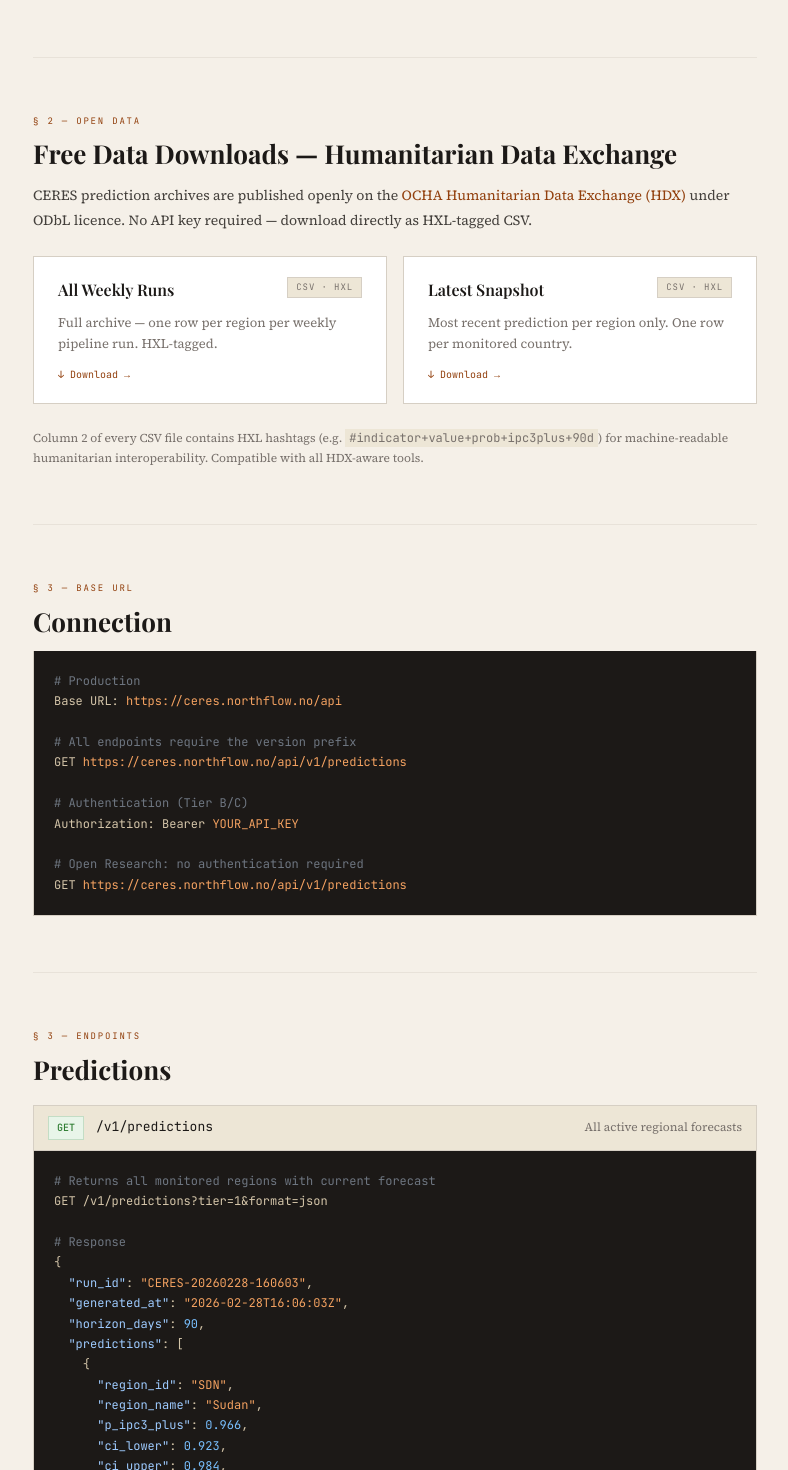
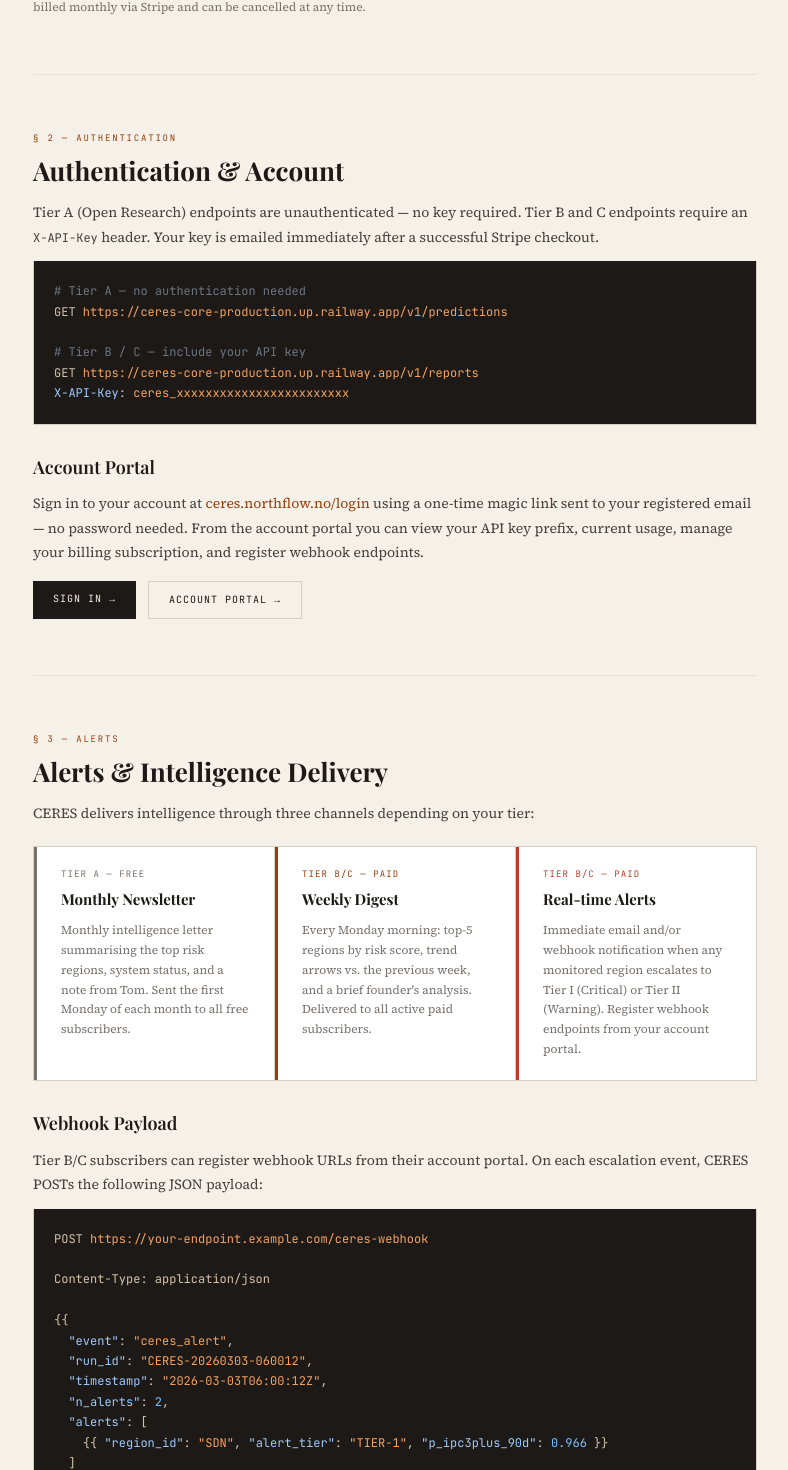
Before and after one commit to northflowlabs/ceres, a Next.js app: page /api-access in a window 1280 px wide. Shown: the part 1000-2470 px from the top of the page, without its empty margins (393-1181 px from the left). Built offline with nearby package versions, Linux system fonts and the light colour scheme.

Commit message:
feat: API access page — updated tiers, auth section, alerts/digest section, correct base URL + X-API-Key header, section numbering fixed

```diff
--- a/src/app/api-access/page.tsx
+++ b/src/app/api-access/page.tsx
@@ -147,6 +147,8 @@ function CheckoutModal({
 const TOC = [
   { id: "access",      label: "Access Tiers"    },
   { id: "hdx",         label: "Open Data (HDX)" },
+  { id: "auth",        label: "Authentication"  },
+  { id: "alerts",      label: "Alerts & Digest" },
   { id: "base",        label: "Base URL"         },
   { id: "predictions", label: "Predictions"      },
   { id: "hypotheses",  label: "Hypotheses"       },
@@ -167,7 +169,7 @@ const TIERS = [
       "All hypothesis data",
       "Admin1 signal breakdown",
       "500 requests / month",
-      "Academic & NGO use",
+      "Monthly intelligence newsletter",
       "CC BY 4.0 licence",
     ],
   },
@@ -180,10 +182,10 @@ const TIERS = [
     features: [
       "Everything in Open Research",
       "10,000 requests / month",
-      "Full prediction history",
-      "Webhook alerts — Tier I/II events",
+      "Real-time Tier I/II email alerts",
+      "Weekly intelligence digest",
+      "Webhook delivery — any endpoint",
       "PDF intelligence reports",
-      "Priority email support",
     ],
   },
   {
@@ -496,8 +498,91 @@ export default function ApiAccessPage() {
             </p>
           </section>
 
+          <section id="auth" style={section}>
+            <div style={sectionLabel}>&sect; 2 &mdash; Authentication</div>
+            <h2 style={h2Style}>Authentication &amp; Account</h2>
+            <p style={pStyle}>
+              Tier A (Open Research) endpoints are unauthenticated — no key required.
+              Tier B and C endpoints require an <code style={{ fontFamily: "var(--mono)", fontSize: 12 }}>X-API-Key</code> header.
+              Your key is emailed immediately after a successful Stripe checkout.
+            </p>
+            <Code>
+              <Cm># Tier A — no authentication needed{"\n"}</Cm>
+              {"GET "}<Str>https://ceres-core-production.up.railway.app/v1/predictions</Str>{"\n\n"}
+              <Cm># Tier B / C — include your API key{"\n"}</Cm>
+              {"GET "}<Str>https://ceres-core-production.up.railway.app/v1/reports</Str>{"\n"}
+              <Key>{"X-API-Key"}</Key>{": "}<Str>ceres_xxxxxxxxxxxxxxxxxxxxxxxx</Str>
+            </Code>
+            <h3 style={h3Style}>Account Portal</h3>
+            <p style={pStyle}>
+              Sign in to your account at{" "}
+              <a href="/login" style={{ color: "var(--earth)" }}>ceres.northflow.no/login</a>{" "}
+              using a one-time magic link sent to your registered email — no password needed.
+              From the account portal you can view your API key prefix, current usage,
+              manage your billing subscription, and register webhook endpoints.
+            </p>
+            <div style={{ display: "flex", gap: 12, margin: "16px 0 0" }}>
+              <a href="/login" style={{ display: "inline-block", padding: "10px 20px", fontFamily: "var(--mono)", fontSize: 10, letterSpacing: "0.1em", textTransform: "uppercase", background: "var(--ink)", color: "var(--parchment)", textDecoration: "none" }}>
+                Sign In &rarr;
+              </a>
+              <a href="/account" style={{ display: "inline-block", padding: "10px 20px", fontFamily: "var(--mono)", fontSize: 10, letterSpacing: "0.1em", textTransform: "uppercase", background: "transparent", color: "var(--ink)", border: "1px solid var(--border)", textDecoration: "none" }}>
+                Account Portal &rarr;
+              </a>
+            </div>
+          </section>
+
+          <section id="alerts" style={section}>
+            <div style={sectionLabel}>&sect; 3 &mdash; Alerts</div>
+            <h2 style={h2Style}>Alerts &amp; Intelligence Delivery</h2>
+            <p style={pStyle}>
+              CERES delivers intelligence through three channels depending on your tier:
+            </p>
+            <div style={{ display: "grid", gridTemplateColumns: "1fr 1fr 1fr", gap: 1, background: "var(--border)", border: "1px solid var(--border)", margin: "20px 0 24px" }}>
+              {[
+                {
+                  label: "Monthly Newsletter",
+                  tier: "Tier A — Free",
+                  color: "var(--ink-light)",
+                  desc: "Monthly intelligence letter summarising the top risk regions, system status, and a note from Tom. Sent the first Monday of each month to all free subscribers.",
+                },
+                {
+                  label: "Weekly Digest",
+                  tier: "Tier B/C — Paid",
+                  color: "var(--earth)",
+                  desc: "Every Monday morning: top-5 regions by risk score, trend arrows vs. the previous week, and a brief founder's analysis. Delivered to all active paid subscribers.",
+                },
+                {
+                  label: "Real-time Alerts",
+                  tier: "Tier B/C — Paid",
+                  color: "var(--crisis)",
+                  desc: "Immediate email and/or webhook notification when any monitored region escalates to Tier I (Critical) or Tier II (Warning). Register webhook endpoints from your account portal.",
+                },
+              ].map(({ label, tier: t, color, desc }) => (
+                <div key={label} style={{ background: "white", padding: "20px 24px", borderLeft: `3px solid ${color}` }}>
+                  <div style={{ fontFamily: "var(--mono)", fontSize: 9, letterSpacing: "0.12em", textTransform: "uppercase", color, marginBottom: 6 }}>{t}</div>
+                  <div style={{ fontFamily: "var(--display)", fontSize: 15, fontWeight: 700, color: "var(--ink)", marginBottom: 10 }}>{label}</div>
+                  <p style={{ fontSize: 12, color: "var(--ink-light)", lineHeight: 1.65, margin: 0 }}>{desc}</p>
+                </div>
+              ))}
+            </div>
+            <h3 style={h3Style}>Webhook Payload</h3>
+            <p style={pStyle}>Tier B/C subscribers can register webhook URLs from their account portal. On each escalation event, CERES POSTs the following JSON payload:</p>
+            <Code>
+              {"POST "}<Str>https://your-endpoint.example.com/ceres-webhook</Str>{"\n\n"}
+              {"Content-Type: application/json\n\n"}
+              {"{{\n"}
+              {"  "}<Key>"event"</Key>{": "}<Str>"ceres_alert"</Str>{",\n"}
+              {"  "}<Key>"run_id"</Key>{": "}<Str>"CERES-20260303-060012"</Str>{",\n"}
+              {"  "}<Key>"timestamp"</Key>{": "}<Str>"2026-03-03T06:00:12Z"</Str>{",\n"}
+              {"  "}<Key>"n_alerts"</Key>{": "}<Num>2</Num>{",\n"}
+              {"  "}<Key>"alerts"</Key>{": [\n"}
+              {"    {{ "}<Key>"region_id"</Key>{": "}<Str>"SDN"</Str>{", "}<Key>"alert_tier"</Key>{": "}<Str>"TIER-1"</Str>{", "}<Key>"p_ipc3plus_90d"</Key>{": "}<Num>0.966</Num>{" }}\n"}
+              {"  ]\n}}"}
+            </Code>
+          </section>
+
           <section id="hdx" style={section}>
-            <div style={sectionLabel}>§ 2 — Open Data</div>
+            <div style={sectionLabel}>&sect; 4 &mdash; Open Data</div>
             <h2 style={h2Style}>Free Data Downloads — Humanitarian Data Exchange</h2>
             <p style={pStyle}>
               CERES prediction archives are published openly on the{" "}
@@ -542,22 +627,22 @@ export default function ApiAccessPage() {
           </section>
 
           <section id="base" style={section}>
-            <div style={sectionLabel}>§ 3 — Base URL</div>
+            <div style={sectionLabel}>&sect; 5 &mdash; Base URL</div>
             <h2 style={h2Style}>Connection</h2>
             <Code>
-              <Cm># Production{"\n"}</Cm>
-              {"Base URL: "}<Str>https://ceres.northflow.no/api</Str>{"\n\n"}
+              <Cm># Production base URL{"\n"}</Cm>
+              {"Base URL: "}<Str>https://ceres-core-production.up.railway.app</Str>{"\n\n"}
               <Cm># All endpoints require the version prefix{"\n"}</Cm>
-              {"GET "}<Str>https://ceres.northflow.no/api/v1/predictions</Str>{"\n\n"}
-              <Cm># Authentication (Tier B/C){"\n"}</Cm>
-              {"Authorization: Bearer "}<Str>YOUR_API_KEY</Str>{"\n\n"}
-              <Cm># Open Research: no authentication required{"\n"}</Cm>
-              {"GET "}<Str>https://ceres.northflow.no/api/v1/predictions</Str>
+              {"GET "}<Str>https://ceres-core-production.up.railway.app/v1/predictions</Str>{"\n\n"}
+              <Cm># Tier B/C authentication — header, not Bearer token{"\n"}</Cm>
+              {"X-API-Key: "}<Str>ceres_xxxxxxxxxxxxxxxxxxxxxxxx</Str>{"\n\n"}
+              <Cm># Tier A — no key required{"\n"}</Cm>
+              {"GET "}<Str>https://ceres-core-production.up.railway.app/v1/predictions</Str>
             </Code>
           </section>
 
           <section id="predictions" style={section}>
-            <div style={sectionLabel}>§ 3 — Endpoints</div>
+            <div style={sectionLabel}>&sect; 6 &mdash; Endpoints</div>
             <h2 style={h2Style}>Predictions</h2>
 
             <Endpoint method="GET" path="/v1/predictions" desc="All active regional forecasts">
@@ -661,7 +746,7 @@ export default function ApiAccessPage() {
           </section>
 
           <section id="formats" style={section}>
-            <div style={sectionLabel}>§ 4 — Response Format</div>
+            <div style={sectionLabel}>&sect; 7 &mdash; Response Format</div>
             <h2 style={h2Style}>Response Format</h2>
             <p style={pStyle}>All endpoints return JSON. Dates are ISO 8601. Probabilities are floats in [0, 1]. Confidence intervals are 90% bootstrap CIs.</p>
             <Code>
@@ -684,7 +769,7 @@ export default function ApiAccessPage() {
           </section>
 
           <section id="attribution" style={{ marginBottom: 0, paddingBottom: 0 }}>
-            <div style={sectionLabel}>§ 5 — Attribution</div>
+            <div style={sectionLabel}>&sect; 8 &mdash; Attribution</div>
             <h2 style={h2Style}>Attribution Requirements</h2>
             <p style={pStyle}>All use of CERES data — whether in publications, dashboards, or operational systems — requires attribution to Northflow Technologies and CERES.</p>
             <Code>
```
